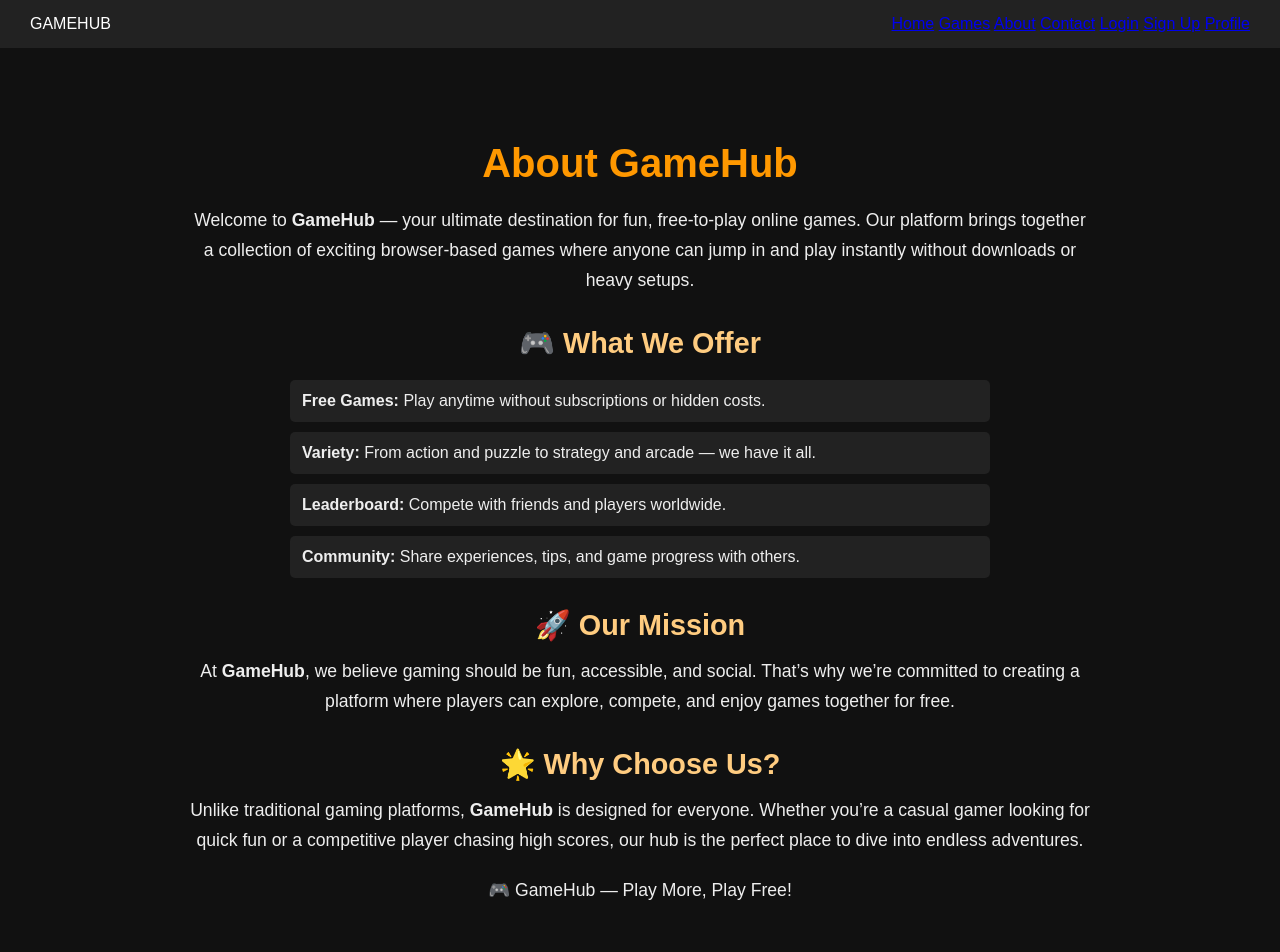
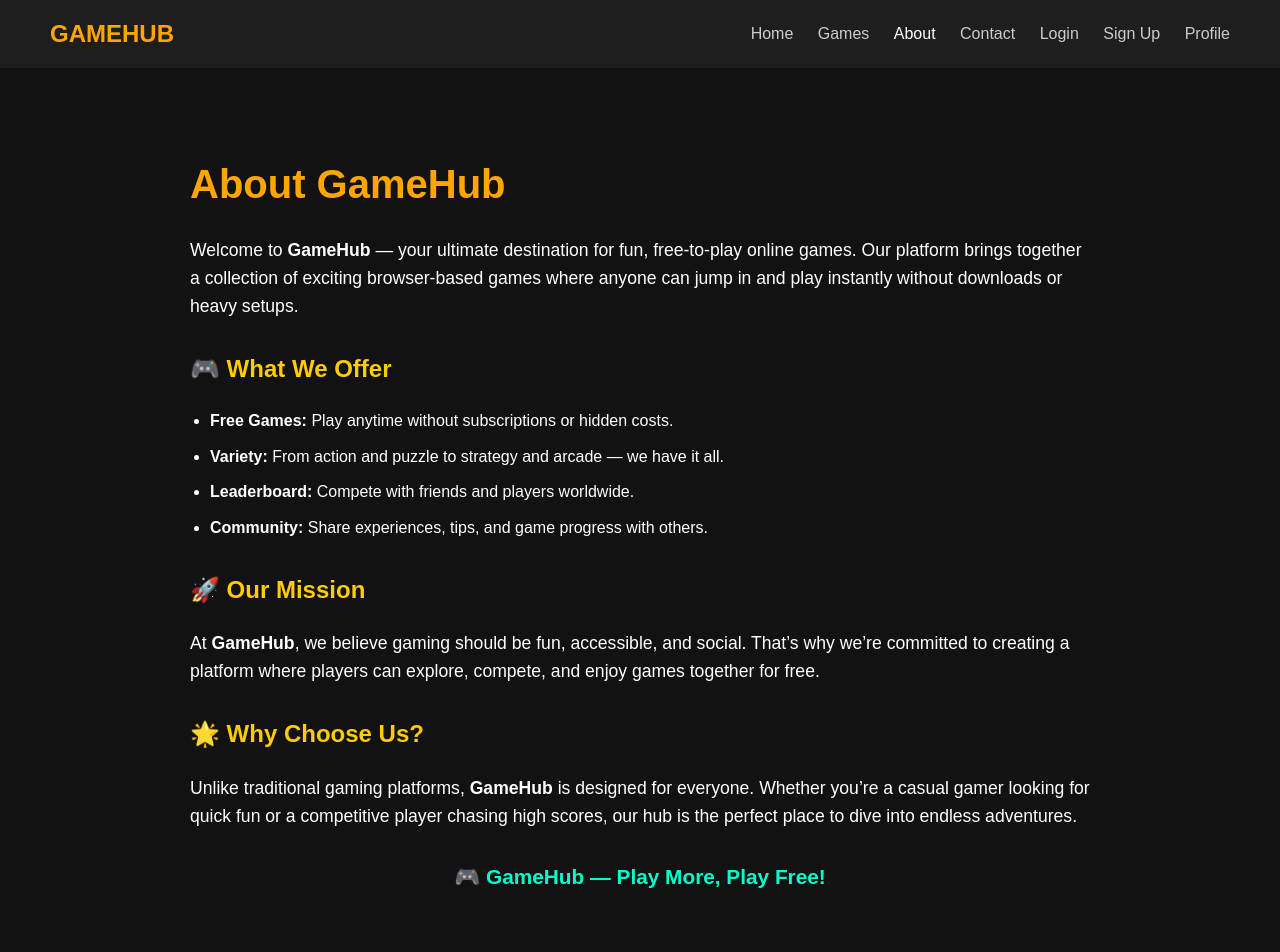
Before and after one commit to duster03/gamehub-web, a plain HTML site: page about.html in a window 1280 px wide. Shown: the top 952 px of the page. Drawn offline with Linux system fonts and the light colour scheme.

Commit message:
Update style.css

```diff
--- a/style.css
+++ b/style.css
@@ -213,51 +213,87 @@ footer {
     background: #222;
 }
 /* About Page */
+/* General reset */
+body {
+  margin: 0;
+  font-family: Arial, sans-serif;
+  background: #121212;
+  color: #fff;
+  line-height: 1.6;
+}
+
+/* Navbar */
+header {
+  display: flex;
+  justify-content: space-between;
+  align-items: center;
+  background: #1e1e1e;
+  padding: 15px 50px;
+}
+
+header .logo {
+  font-size: 1.5em;
+  font-weight: bold;
+  color: orange;
+}
+
+header nav a {
+  margin-left: 20px;
+  text-decoration: none;
+  color: #ccc;
+  font-weight: 500;
+}
+
+header nav a:hover,
+header nav a.active {
+  color: #fff;
+}
+
+/* About Section */
 .about {
-  padding: 60px 20px;
-  background: #111;
-  color: #eee;
+  padding: 50px;
+  max-width: 900px;
+  margin: auto;
+}
+
+.about h1 {
+  font-size: 2.5em;
+  margin-bottom: 20px;
+  color: orange;
+}
+
+.about h2 {
+  margin-top: 30px;
+  color: #ffcc00;
+}
+
+.about p {
+  font-size: 1.1em;
+  margin: 15px 0;
+}
+
+.about ul {
+  list-style-type: disc;
+  padding-left: 20px;
+}
+
+.about ul li {
+  margin: 10px 0;
+}
+
+.about .slogan {
+  margin-top: 30px;
+  font-size: 1.3em;
+  font-weight: bold;
+  color: #00ffcc;
   text-align: center;
 }
 
-.about h1 {
-  font-size: 2.5rem;
-  margin-bottom: 20px;
-  color: #ff9800;
+/* Footer */
+footer {
+  text-align: center;
+  padding: 20px;
+  background: #1e1e1e;
+  margin-top: 50px;
+  color: #888;
 }
-
-.about h2 {
-  font-size: 1.8rem;
-  margin: 30px 0 15px;
-  color: #ffcc80;
-}
-
-.about p {
-  font-size: 1.1rem;
-  line-height: 1.7;
-  max-width: 900px;
-  margin: 0 auto 20px;
-}
-
-.about ul {
-  list-style: none;
-  padding: 0;
-  margin: 20px auto;
-  max-width: 700px;
-  text-align: left;
-}
-
-.about ul li {
-  background: #222;
-  margin: 10px 0;
-  padding: 12px;
-  border-radius: 5px;
-  font-size: 1rem;
-}
-
-.about .tagline {
-  font-size: 1.3rem;
-  margin-top: 30px;
-  font-weight: bold;
-  color: #ff9800;
-}
```
